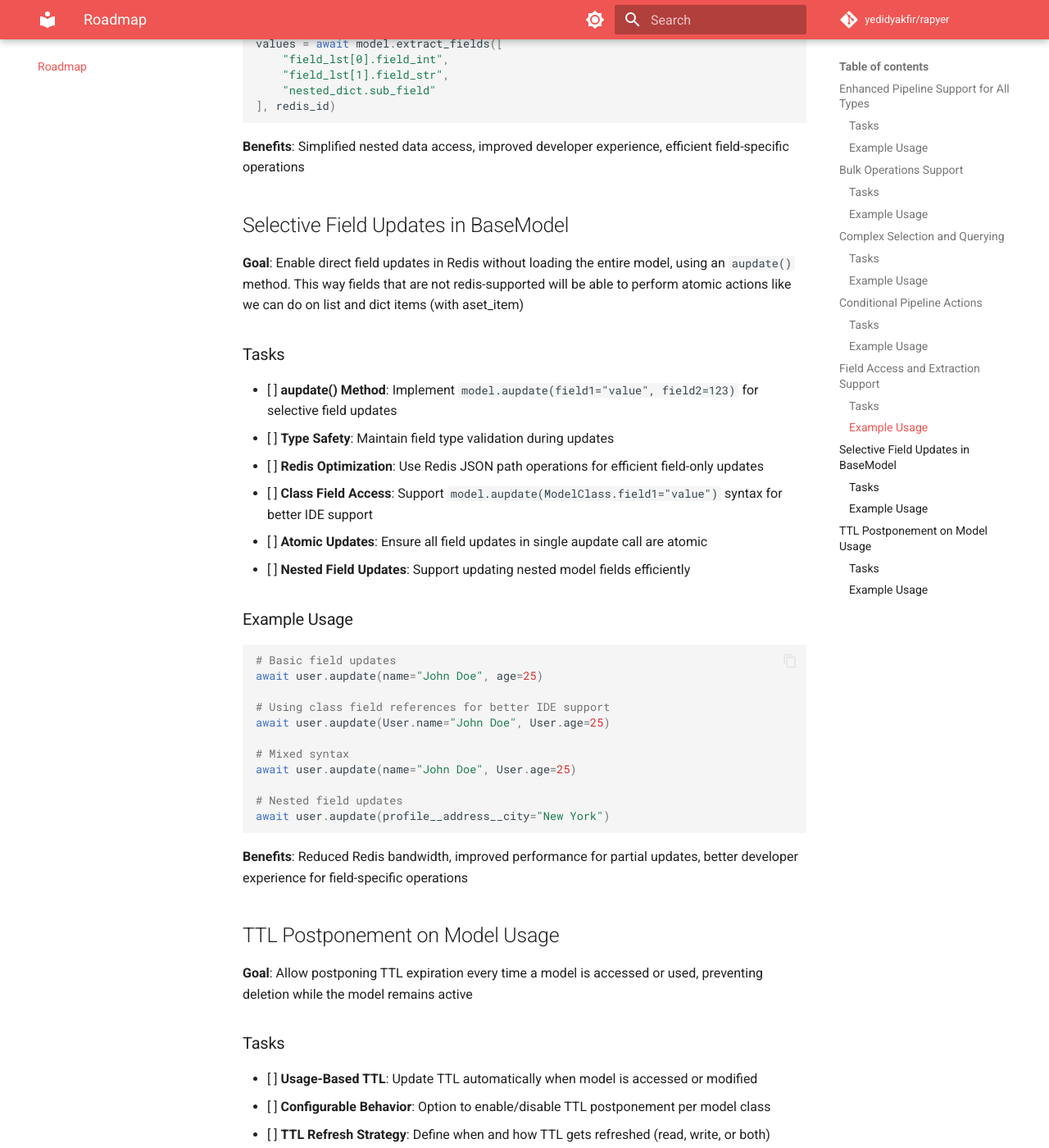
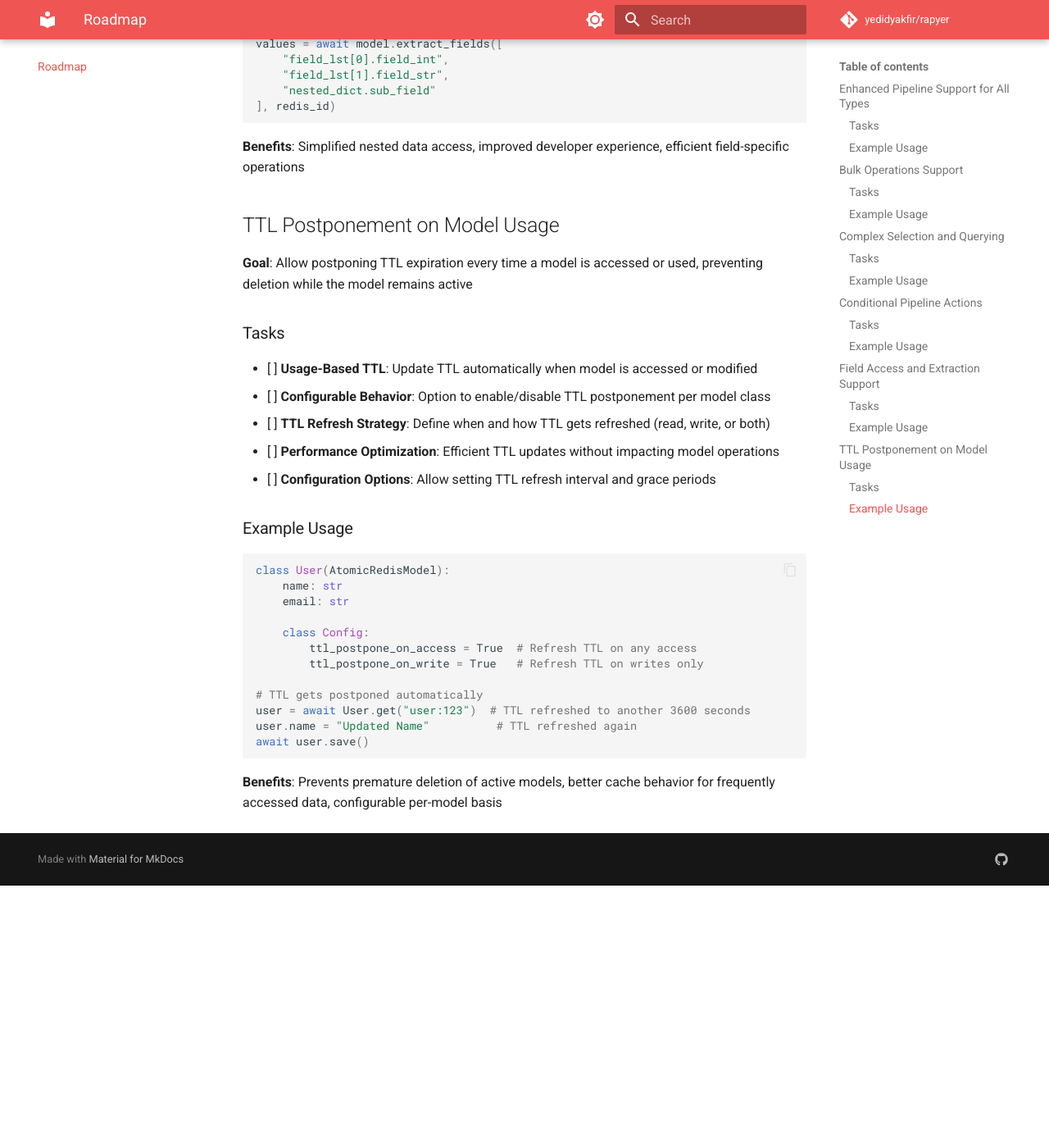
Before and after one commit to yedidyakfir/rapyer, an MkDocs documentation site: the page built from docs/roadmap.md, in a window 1280 px wide and 1400 px high, scrolled down 3482 px. Shown: the whole window at 82% size. Built offline with MkDocs 1.6.1 and Material for MkDocs 9.7.7, drawn with Linux system fonts in a browser that asks for light colours; comment, search, counter and statistics services are not loaded; after the commit the page ends 4562 px from its top, so only the background shows below that.

Commit message:
[add-aupdate-to-base-model] - update changle log and roadmap after aupdate finish

````diff
--- a/docs/roadmap.md
+++ b/docs/roadmap.md
@@ -139,35 +139,6 @@ values = await model.extract_fields([
 
 **Benefits**: Simplified nested data access, improved developer experience, efficient field-specific operations
 
-## Selective Field Updates in BaseModel
-
-**Goal**: Enable direct field updates in Redis without loading the entire model, using an `aupdate()` method.
-This way fields that are not redis-supported will be able to perform atomic actions like we can do on list and dict items (with aset_item)
-
-### Tasks
-- [ ] **aupdate() Method**: Implement `model.aupdate(field1="value", field2=123)` for selective field updates
-- [ ] **Type Safety**: Maintain field type validation during updates
-- [ ] **Redis Optimization**: Use Redis JSON path operations for efficient field-only updates
-- [ ] **Class Field Access**: Support `model.aupdate(ModelClass.field1="value")` syntax for better IDE support
-- [ ] **Atomic Updates**: Ensure all field updates in single aupdate call are atomic
-- [ ] **Nested Field Updates**: Support updating nested model fields efficiently
-
-### Example Usage
-```python
-# Basic field updates
-await user.aupdate(name="John Doe", age=25)
-
-# Using class field references for better IDE support
-await user.aupdate(User.name="John Doe", User.age=25)
-
-# Mixed syntax
-await user.aupdate(name="John Doe", User.age=25)
-
-# Nested field updates
-await user.aupdate(profile__address__city="New York")
-```
-
-**Benefits**: Reduced Redis bandwidth, improved performance for partial updates, better developer experience for field-specific operations
 
 ## TTL Postponement on Model Usage
 
````
Also changed, not shown: CHANGELOG.md (+11 -0 lines).
